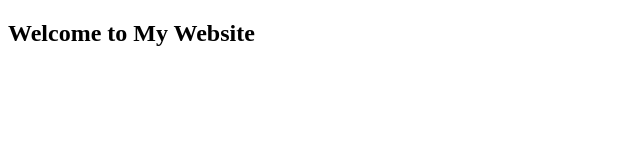
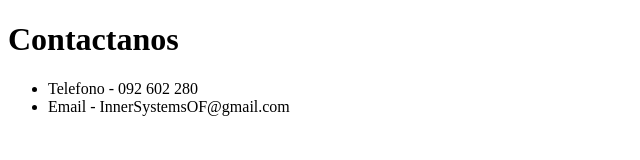
Before and after one commit to gittEze/actividad-rama-fusion, a plain HTML site: page index.html in a window 1280 px wide. Shown: the whole page, without its empty margins (0-640 px from the left). Drawn offline with Linux system fonts and the light colour scheme.

Commit message:
Agrega sección Contacto

```diff
--- a/index.html
+++ b/index.html
@@ -1,4 +1,11 @@
 <!DOCTYPE html>
-<html lang="en">
-    <h2>Welcome to My Website</h2>
+<html>
+    <body>
+        <h1>Contactanos</h1>
+
+        <ul>
+            <li>Telefono - 092 602 280</li>
+            <li>Email - InnerSystemsOF@gmail.com</li>
+        </ul>
+    </body>
 </html>
```
